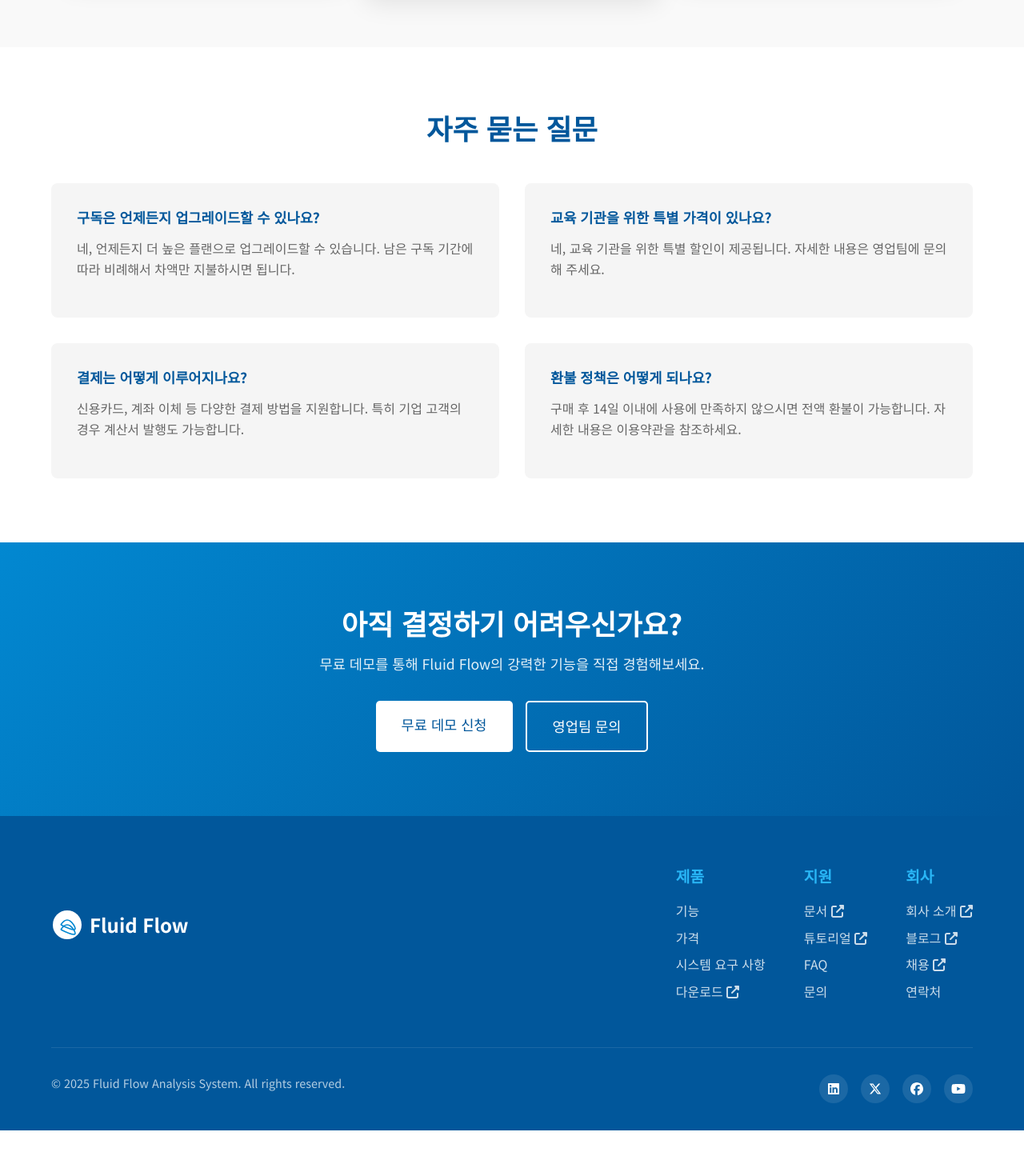
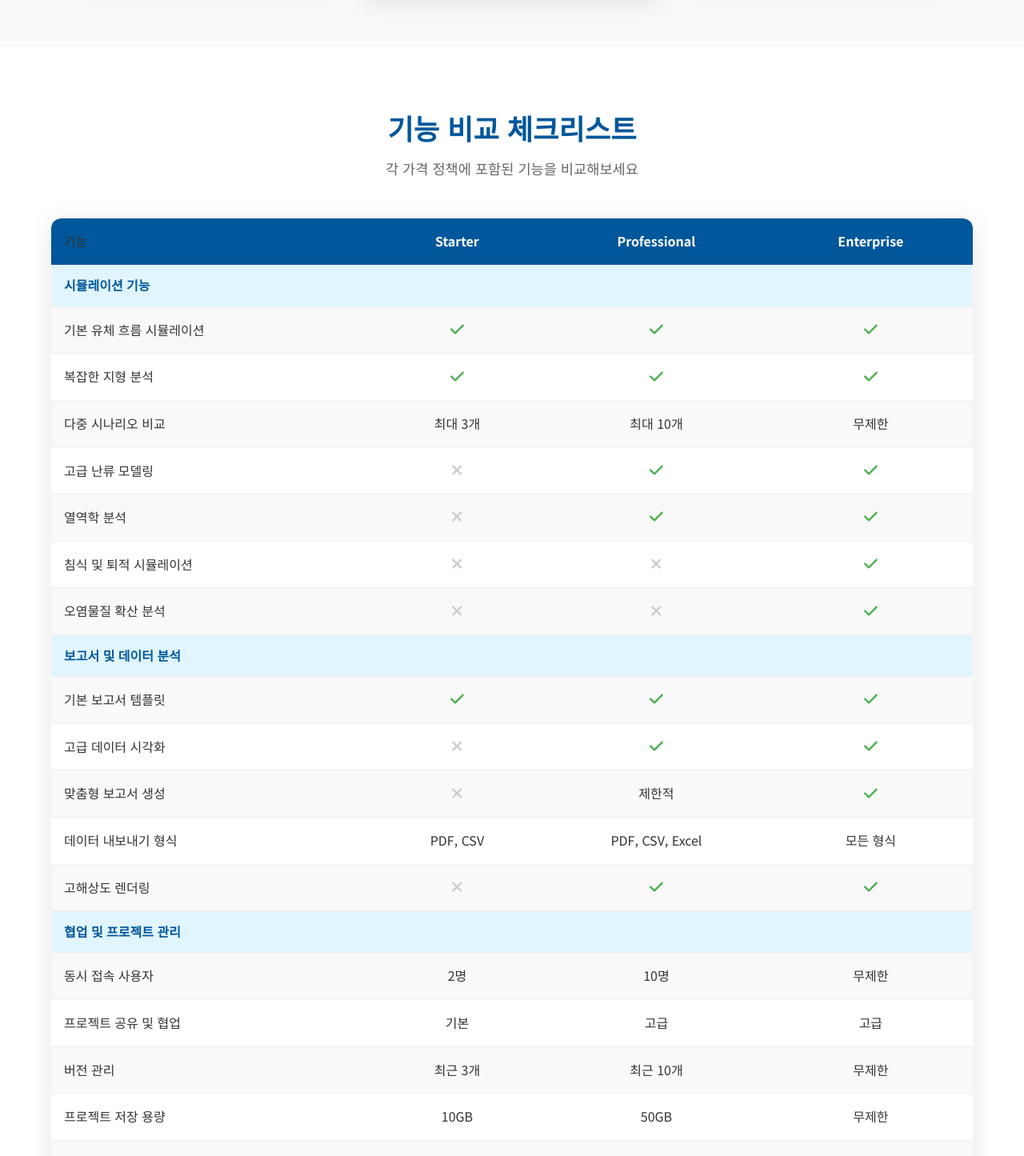
Before and after one commit to Hamm-JH/fluid-flow-website, a Vue app: page /pricing in a window 1280 px wide. Shown: the part 1347-2792 px from the top of the page at 80% size. Before the commit the page ends 2760 px from the top, so only its background shows below. Built offline with nearby package versions, Linux system fonts and the light colour scheme.

Commit message:
Update Pricing.vue
가격 정책별 기능 비교 체크리스트를 추가

```diff
--- a/src/views/Pricing.vue
+++ b/src/views/Pricing.vue
@@ -96,6 +96,179 @@
               <router-link to="/contact" class="btn btn-primary">문의하기</router-link>
             </div>
           </div>
+        </div>
+      </div>
+    </section>
+
+    <section class="features-comparison">
+      <div class="container">
+        <h2>기능 비교 체크리스트</h2>
+        <p class="section-intro">각 가격 정책에 포함된 기능을 비교해보세요</p>
+
+        <div class="comparison-table-container">
+          <table class="comparison-table">
+            <thead>
+              <tr>
+                <th class="feature-name">기능</th>
+                <th>Starter</th>
+                <th>Professional</th>
+                <th>Enterprise</th>
+              </tr>
+            </thead>
+            <tbody>
+              <!-- 시뮬레이션 기능 -->
+              <tr class="category-header">
+                <td colspan="4">시뮬레이션 기능</td>
+              </tr>
+              <tr>
+                <td class="feature-name">기본 유체 흐름 시뮬레이션</td>
+                <td><font-awesome-icon icon="check" class="icon-check" /></td>
+                <td><font-awesome-icon icon="check" class="icon-check" /></td>
+                <td><font-awesome-icon icon="check" class="icon-check" /></td>
+              </tr>
+              <tr>
+                <td class="feature-name">복잡한 지형 분석</td>
+                <td><font-awesome-icon icon="check" class="icon-check" /></td>
+                <td><font-awesome-icon icon="check" class="icon-check" /></td>
+                <td><font-awesome-icon icon="check" class="icon-check" /></td>
+              </tr>
+              <tr>
+                <td class="feature-name">다중 시나리오 비교</td>
+                <td>최대 3개</td>
+                <td>최대 10개</td>
+                <td>무제한</td>
+              </tr>
+              <tr>
+                <td class="feature-name">고급 난류 모델링</td>
+                <td><font-awesome-icon icon="times" class="icon-times" /></td>
+                <td><font-awesome-icon icon="check" class="icon-check" /></td>
+                <td><font-awesome-icon icon="check" class="icon-check" /></td>
+              </tr>
+              <tr>
+                <td class="feature-name">열역학 분석</td>
+                <td><font-awesome-icon icon="times" class="icon-times" /></td>
+                <td><font-awesome-icon icon="check" class="icon-check" /></td>
+                <td><font-awesome-icon icon="check" class="icon-check" /></td>
+              </tr>
+              <tr>
+                <td class="feature-name">침식 및 퇴적 시뮬레이션</td>
+                <td><font-awesome-icon icon="times" class="icon-times" /></td>
+                <td><font-awesome-icon icon="times" class="icon-times" /></td>
+                <td><font-awesome-icon icon="check" class="icon-check" /></td>
+              </tr>
+              <tr>
+                <td class="feature-name">오염물질 확산 분석</td>
+                <td><font-awesome-icon icon="times" class="icon-times" /></td>
+                <td><font-awesome-icon icon="times" class="icon-times" /></td>
+                <td><font-awesome-icon icon="check" class="icon-check" /></td>
+              </tr>
+
+              <!-- 보고서 및 데이터 분석 -->
+              <tr class="category-header">
+                <td colspan="4">보고서 및 데이터 분석</td>
+              </tr>
+              <tr>
+                <td class="feature-name">기본 보고서 템플릿</td>
+                <td><font-awesome-icon icon="check" class="icon-check" /></td>
+                <td><font-awesome-icon icon="check" class="icon-check" /></td>
+                <td><font-awesome-icon icon="check" class="icon-check" /></td>
+              </tr>
+              <tr>
+                <td class="feature-name">고급 데이터 시각화</td>
+                <td><font-awesome-icon icon="times" class="icon-times" /></td>
+                <td><font-awesome-icon icon="check" class="icon-check" /></td>
+                <td><font-awesome-icon icon="check" class="icon-check" /></td>
+              </tr>
+              <tr>
+                <td class="feature-name">맞춤형 보고서 생성</td>
+                <td><font-awesome-icon icon="times" class="icon-times" /></td>
+                <td>제한적</td>
+                <td><font-awesome-icon icon="check" class="icon-check" /></td>
+              </tr>
+              <tr>
+                <td class="feature-name">데이터 내보내기 형식</td>
+                <td>PDF, CSV</td>
+                <td>PDF, CSV, Excel</td>
+                <td>모든 형식</td>
+              </tr>
+              <tr>
+                <td class="feature-name">고해상도 렌더링</td>
+                <td><font-awesome-icon icon="times" class="icon-times" /></td>
+                <td><font-awesome-icon icon="check" class="icon-check" /></td>
+                <td><font-awesome-icon icon="check" class="icon-check" /></td>
+              </tr>
+
+              <!-- 협업 및 프로젝트 관리 -->
+              <tr class="category-header">
+                <td colspan="4">협업 및 프로젝트 관리</td>
+              </tr>
+              <tr>
+                <td class="feature-name">동시 접속 사용자</td>
+                <td>2명</td>
+                <td>10명</td>
+                <td>무제한</td>
+              </tr>
+              <tr>
+                <td class="feature-name">프로젝트 공유 및 협업</td>
+                <td>기본</td>
+                <td>고급</td>
+                <td>고급</td>
+              </tr>
+              <tr>
+                <td class="feature-name">버전 관리</td>
+                <td>최근 3개</td>
+                <td>최근 10개</td>
+                <td>무제한</td>
+              </tr>
+              <tr>
+                <td class="feature-name">프로젝트 저장 용량</td>
+                <td>10GB</td>
+                <td>50GB</td>
+                <td>무제한</td>
+              </tr>
+              <tr>
+                <td class="feature-name">사용자 권한 관리</td>
+                <td><font-awesome-icon icon="times" class="icon-times" /></td>
+                <td><font-awesome-icon icon="check" class="icon-check" /></td>
+                <td><font-awesome-icon icon="check" class="icon-check" /></td>
+              </tr>
+
+              <!-- 기술 지원 및 교육 -->
+              <tr class="category-header">
+                <td colspan="4">기술 지원 및 교육</td>
+              </tr>
+              <tr>
+                <td class="feature-name">기술 지원</td>
+                <td>이메일</td>
+                <td>이메일, 전화</td>
+                <td>24/7 전담 지원</td>
+              </tr>
+              <tr>
+                <td class="feature-name">응답 시간</td>
+                <td>48시간 이내</td>
+                <td>24시간 이내</td>
+                <td>4시간 이내</td>
+              </tr>
+              <tr>
+                <td class="feature-name">교육 세션</td>
+                <td>온라인 자료</td>
+                <td>웨비나 3회</td>
+                <td>맞춤형 교육</td>
+              </tr>
+              <tr>
+                <td class="feature-name">구현 컨설팅</td>
+                <td><font-awesome-icon icon="times" class="icon-times" /></td>
+                <td>8시간</td>
+                <td>무제한</td>
+              </tr>
+              <tr>
+                <td class="feature-name">맞춤형 개발 지원</td>
+                <td><font-awesome-icon icon="times" class="icon-times" /></td>
+                <td><font-awesome-icon icon="times" class="icon-times" /></td>
+                <td><font-awesome-icon icon="check" class="icon-check" /></td>
+              </tr>
+            </tbody>
+          </table>
         </div>
       </div>
     </section>
@@ -427,6 +600,95 @@ export default {
   background-color: rgba(255, 255, 255, 0.1);
 }
 
+/* 기능 비교 테이블 스타일 */
+.features-comparison {
+  padding: 5rem 0;
+  background-color: white;
+}
+
+.features-comparison h2 {
+  text-align: center;
+  margin-bottom: 1rem;
+  font-size: 2.2rem;
+  color: var(--primary-dark);
+}
+
+.section-intro {
+  text-align: center;
+  max-width: 600px;
+  margin: 0 auto 3rem;
+  color: var(--text-light);
+  font-size: 1.1rem;
+}
+
+.comparison-table-container {
+  overflow-x: auto;
+  margin: 2rem 0;
+  box-shadow: 0 5px 30px rgba(0, 0, 0, 0.1);
+  border-radius: 12px;
+}
+
+.comparison-table {
+  width: 100%;
+  border-collapse: collapse;
+  border-radius: 12px;
+  overflow: hidden;
+}
+
+.comparison-table th,
+.comparison-table td {
+  padding: 1rem;
+  text-align: center;
+  border-bottom: 1px solid #eee;
+}
+
+.comparison-table th {
+  background-color: var(--primary-dark);
+  color: white;
+  font-weight: 600;
+  white-space: nowrap;
+}
+
+.comparison-table th.feature-name {
+  text-align: left;
+}
+
+.comparison-table .feature-name {
+  text-align: left;
+  font-weight: 500;
+  color: var(--text-dark);
+  white-space: nowrap;
+}
+
+.comparison-table tbody tr:nth-child(even) {
+  background-color: #f9f9f9;
+}
+
+.comparison-table tbody tr:hover {
+  background-color: #f0f7ff;
+}
+
+.category-header {
+  background-color: #e1f5fe !important;
+}
+
+.category-header td {
+  text-align: left;
+  font-weight: 700;
+  color: var(--primary-dark);
+  padding: 0.8rem 1rem;
+}
+
+.icon-check {
+  color: #4CAF50;
+  font-size: 1.2rem;
+}
+
+.icon-times {
+  color: #ccc;
+  font-size: 1.2rem;
+}
+
 @media (max-width: 768px) {
   .hero h1 {
     font-size: 2.2rem;
@@ -451,5 +713,26 @@ export default {
   .faq-grid {
     grid-template-columns: 1fr;
   }
+
+  /* 모바일 화면에서의 비교 테이블 스타일 */
+  .comparison-table-container {
+    margin: 1rem -1rem;
+    border-radius: 0;
+    box-shadow: none;
+  }
+
+  .comparison-table {
+    min-width: 768px;
+  }
+
+  .comparison-table th,
+  .comparison-table td {
+    padding: 0.8rem 0.5rem;
+    font-size: 0.9rem;
+  }
+
+  .section-intro {
+    margin-bottom: 1.5rem;
+  }
 }
 </style>
```
